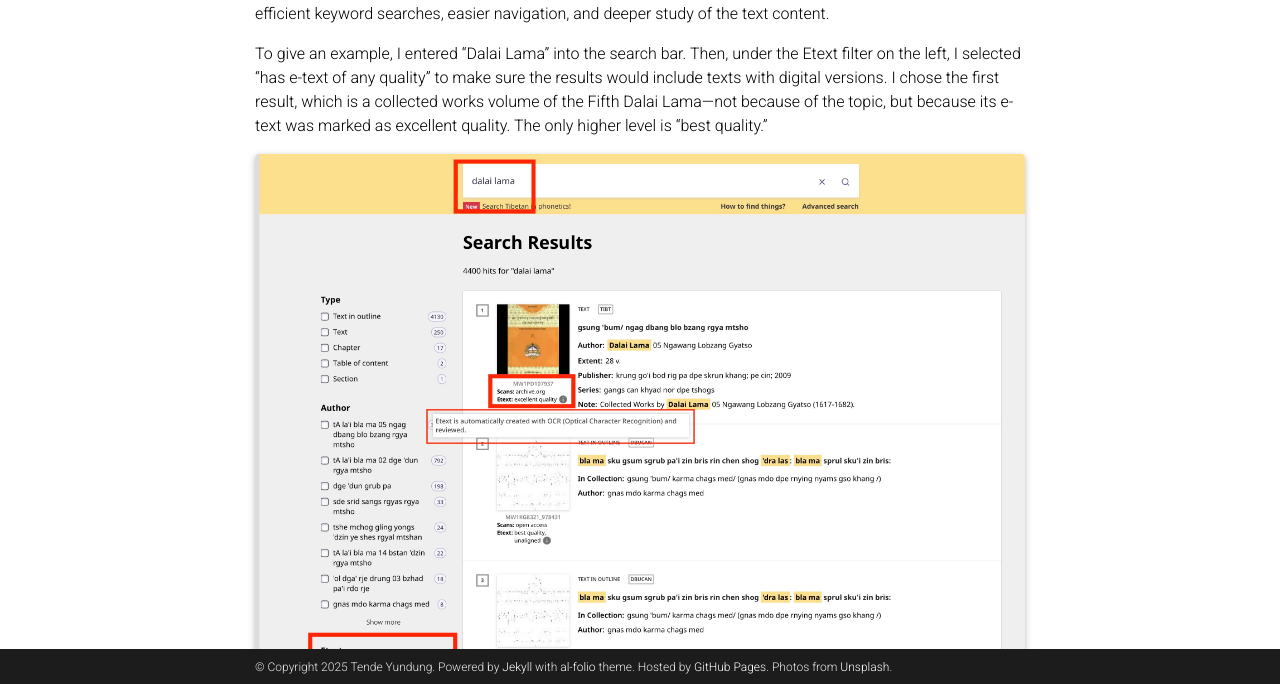
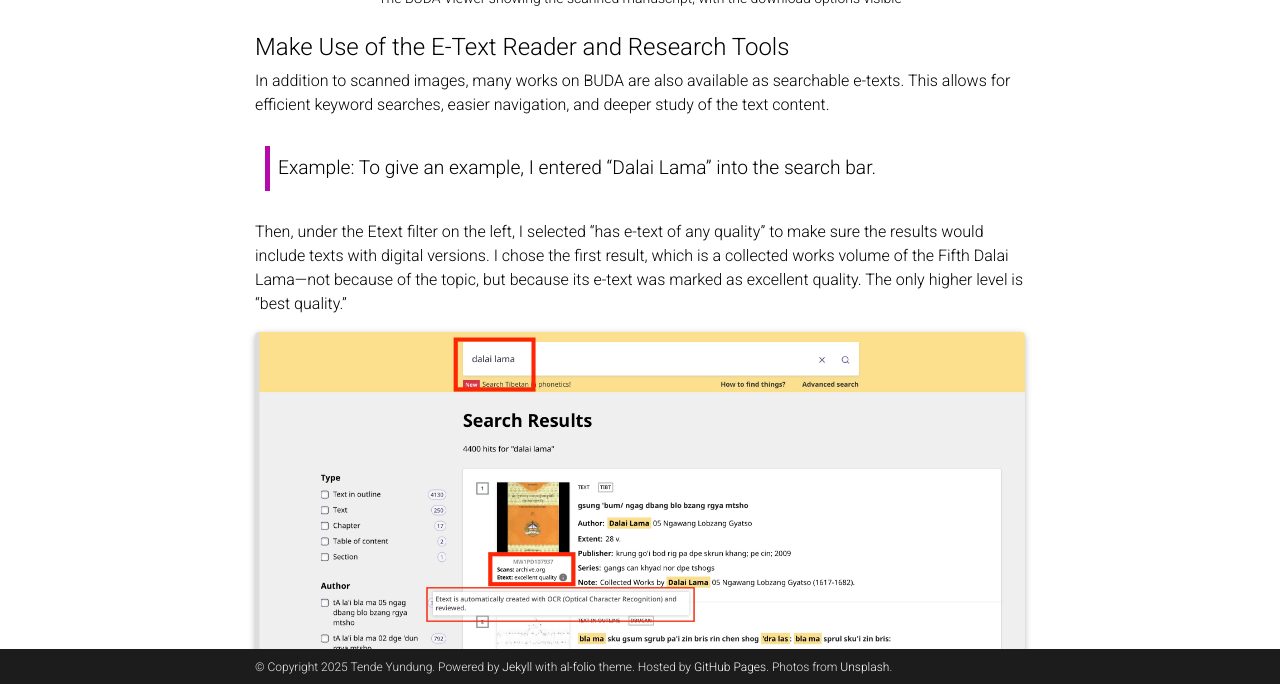
Before and after one commit to yundung/yundung.github.io, a Jekyll site: the page built from _posts/2025-04-11-BUDA.md, in a window 1280 px wide and 900 px high, scrolled down 6660 px, cut to the strip 216-900 px from the top of the window. Built offline with Jekyll 4.4.1, drawn with Linux system fonts in a browser that asks for light colours; full-size pictures stand in for the smaller copies a plugin makes; comment, search, counter and statistics services are not loaded; a style sheet for code colours, icons or effects is not loaded; some of the changed text lies outside the part shown.

Commit message:
space inbetween added

```diff
--- a/_posts/2025-04-11-BUDA.md
+++ b/_posts/2025-04-11-BUDA.md
@@ -121,7 +121,8 @@ This interconnected approach transforms BUDA from a static archive into a dynami
 #### Access and Download Digital Manuscripts
 
 BUDA offers high-resolution scans of traditional Tibetan texts which are open access; some texts remain sealed or restricted. Registered users can browse these manuscripts page by page in the online viewer and download complete works as PDFs or image files. Non-registered visitors typically have access only to the first and last 20 pages of most texts.[^3]
-To demonstrate how this works, I searched for “Four Noble Truths” using the search bar at the top of the BUDA interface.
+
+> Example: To demonstrate how this works, I searched for “Four Noble Truths” using the search bar at the top of the BUDA interface.
 
 <div class="row mt-3">
     <div class="col-sm mt-3 mt-md-0">
@@ -173,7 +174,8 @@ Clicking on the title opened the manuscript in BUDA’s Viewer, where I could sc
 
 In addition to scanned images, many works on BUDA are also available as searchable e-texts. This allows for efficient keyword searches, easier navigation, and deeper study of the text content.
 
-To give an example, I entered “Dalai Lama” into the search bar.
+> Example: To give an example, I entered “Dalai Lama” into the search bar.
+
 Then, under the Etext filter on the left, I selected “has e-text of any quality” to make sure the results would include texts with digital versions. I chose the first result, which is a collected works volume of the Fifth Dalai Lama—not because of the topic, but because its e-text was marked as excellent quality. The only higher level is “best quality.”
 
 <div class="row mt-3">
```
Also changed, not shown: _posts/2025-04-18-BUDA2.md (+7 -0 lines).
